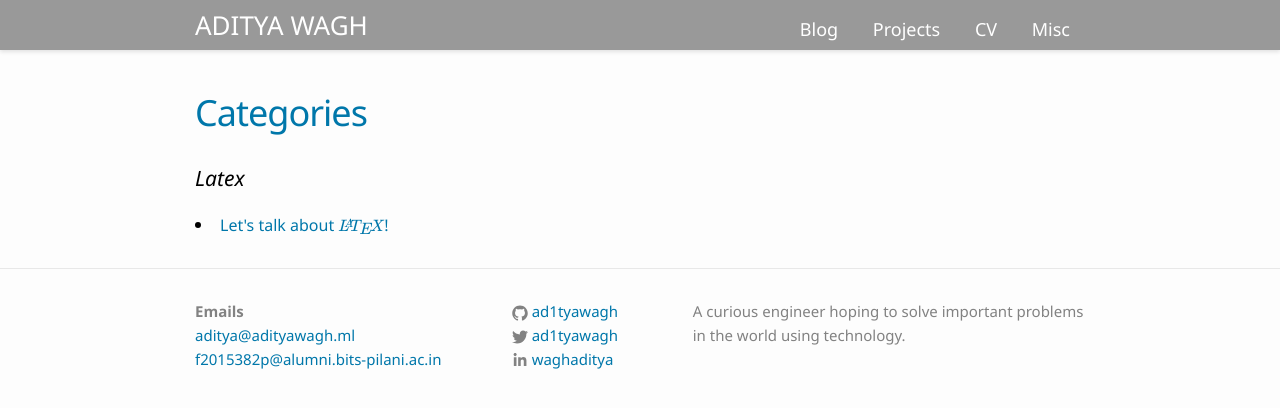
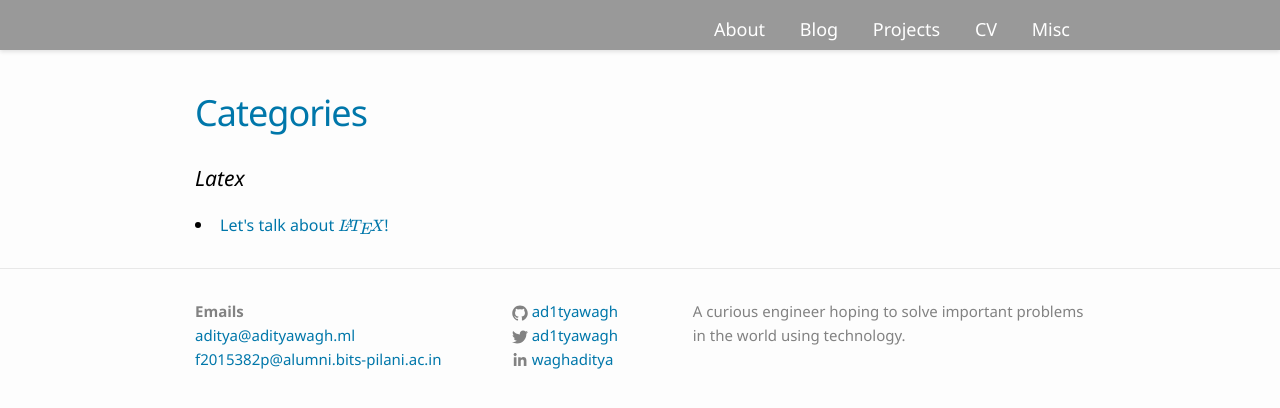
Before and after one commit to thecodeeagle/Ashlesha_Personal, a Jekyll site: the page built from categories.md, in a window 1280 px wide. Shown: the top 408 px of the page. Built offline with Jekyll 4.4.1, drawn with Linux system fonts in a browser that asks for light colours; formulas are drawn with MathJax 3.

Commit message:
big update

```diff
--- a/_data/menu.yml
+++ b/_data/menu.yml
@@ -1,3 +1,5 @@
+- title: "About"
+  href: "/index"
 - title: "Blog"
   href: "/blog/"
 
--- a/_sass/_header.scss
+++ b/_sass/_header.scss
@@ -15,15 +15,15 @@
     font-weight: 400;
     text-transform: uppercase;
     font-family: "Segoe UI", "Open Sans", Arial, sans-serif;
-    color: #fff
+    color: transparent
 }
 
 .site-title:visited {
-    color: #fff
+    color: transparent
 }
 
 .site-title:hover {
-    color: #fff;
+    color: transparent;
     text-decoration: underline
 }
 
--- a/css/main.scss
+++ b/css/main.scss
@@ -2,6 +2,88 @@
 # Only the main Sass file needs front matter (the dashes are enough)
 ---
 @charset "utf-8";
+
+@font-face {
+    font-family: 'Product Sans';
+    font-style: normal;
+    font-weight: 400;
+    src: local('Product Sans'), local('ProductSans-Regular'), url(https://fonts.gstatic.com/s/productsans/v10/pxiDypQkot1TnFhsFMOfGShVE9eOcEg.woff2) format('woff2');
+    unicode-range: U+0400-045F, U+0490-0491, U+04B0-04B1, U+2116;
+  }
+  /* greek */
+  @font-face {
+    font-family: 'Product Sans';
+    font-style: normal;
+    font-weight: 400;
+    src: local('Product Sans'), local('ProductSans-Regular'), url(https://fonts.gstatic.com/s/productsans/v10/pxiDypQkot1TnFhsFMOfGShVFNeOcEg.woff2) format('woff2');
+    unicode-range: U+0370-03FF;
+  }
+  /* latin-ext */
+  @font-face {
+    font-family: 'Product Sans';
+    font-style: normal;
+    font-weight: 400;
+    src: local('Product Sans'), local('ProductSans-Regular'), url(https://fonts.gstatic.com/s/productsans/v10/pxiDypQkot1TnFhsFMOfGShVGdeOcEg.woff2) format('woff2');
+    unicode-range: U+0100-024F, U+0259, U+1E00-1EFF, U+2020, U+20A0-20AB, U+20AD-20CF, U+2113, U+2C60-2C7F, U+A720-A7FF;
+  }
+  /* latin */
+  @font-face {
+    font-family: 'Product Sans';
+    font-style: normal;
+    font-weight: 400;
+    src: local('Product Sans'), local('ProductSans-Regular'), url(https://fonts.gstatic.com/s/productsans/v10/pxiDypQkot1TnFhsFMOfGShVF9eO.woff2) format('woff2');
+    unicode-range: U+0000-00FF, U+0131, U+0152-0153, U+02BB-02BC, U+02C6, U+02DA, U+02DC, U+2000-206F, U+2074, U+20AC, U+2122, U+2191, U+2193, U+2212, U+2215, U+FEFF, U+FFFD;
+  }
+
+  @font-face {
+    font-family: SegoeUI;
+    src:
+        local("Segoe UI Light"),
+        url(//c.s-microsoft.com/static/fonts/segoe-ui/west-european/light/latest.woff2) format("woff2"),
+        url(//c.s-microsoft.com/static/fonts/segoe-ui/west-european/light/latest.woff) format("woff"),
+        url(//c.s-microsoft.com/static/fonts/segoe-ui/west-european/light/latest.ttf) format("truetype");
+    font-weight: 100;
+}
+
+@font-face {
+    font-family: SegoeUI;
+    src:
+        local("Segoe UI Semilight"),
+        url(//c.s-microsoft.com/static/fonts/segoe-ui/west-european/semilight/latest.woff2) format("woff2"),
+        url(//c.s-microsoft.com/static/fonts/segoe-ui/west-european/semilight/latest.woff) format("woff"),
+        url(//c.s-microsoft.com/static/fonts/segoe-ui/west-european/semilight/latest.ttf) format("truetype");
+    font-weight: 200;
+}
+
+@font-face {
+    font-family: SegoeUI;
+    src:
+        local("Segoe UI"),
+        url(//c.s-microsoft.com/static/fonts/segoe-ui/west-european/normal/latest.woff2) format("woff2"),
+        url(//c.s-microsoft.com/static/fonts/segoe-ui/west-european/normal/latest.woff) format("woff"),
+        url(//c.s-microsoft.com/static/fonts/segoe-ui/west-european/normal/latest.ttf) format("truetype");
+    font-weight: 400;
+}
+
+@font-face {
+    font-family: SegoeUI;
+    src:
+        local("Segoe UI Bold"),
+        url(//c.s-microsoft.com/static/fonts/segoe-ui/west-european/bold/latest.woff2) format("woff2"),
+        url(//c.s-microsoft.com/static/fonts/segoe-ui/west-european/bold/latest.woff) format("woff"),
+        url(//c.s-microsoft.com/static/fonts/segoe-ui/west-european/bold/latest.ttf) format("truetype");
+    font-weight: 600;
+}
+
+@font-face {
+    font-family: SegoeUI;
+    src:
+        local("Segoe UI Semibold"),
+        url(//c.s-microsoft.com/static/fonts/segoe-ui/west-european/semibold/latest.woff2) format("woff2"),
+        url(//c.s-microsoft.com/static/fonts/segoe-ui/west-european/semibold/latest.woff) format("woff"),
+        url(//c.s-microsoft.com/static/fonts/segoe-ui/west-european/semibold/latest.ttf) format("truetype");
+    font-weight: 700;
+}
 
 $base-font-family: 'Segoe UI', Helvetica, Arial, sans-serif;
 $base-font-size:   .95em;
```
Also changed, not shown: index.md (+8 -4 lines), images/icon.png, 1 other file.
